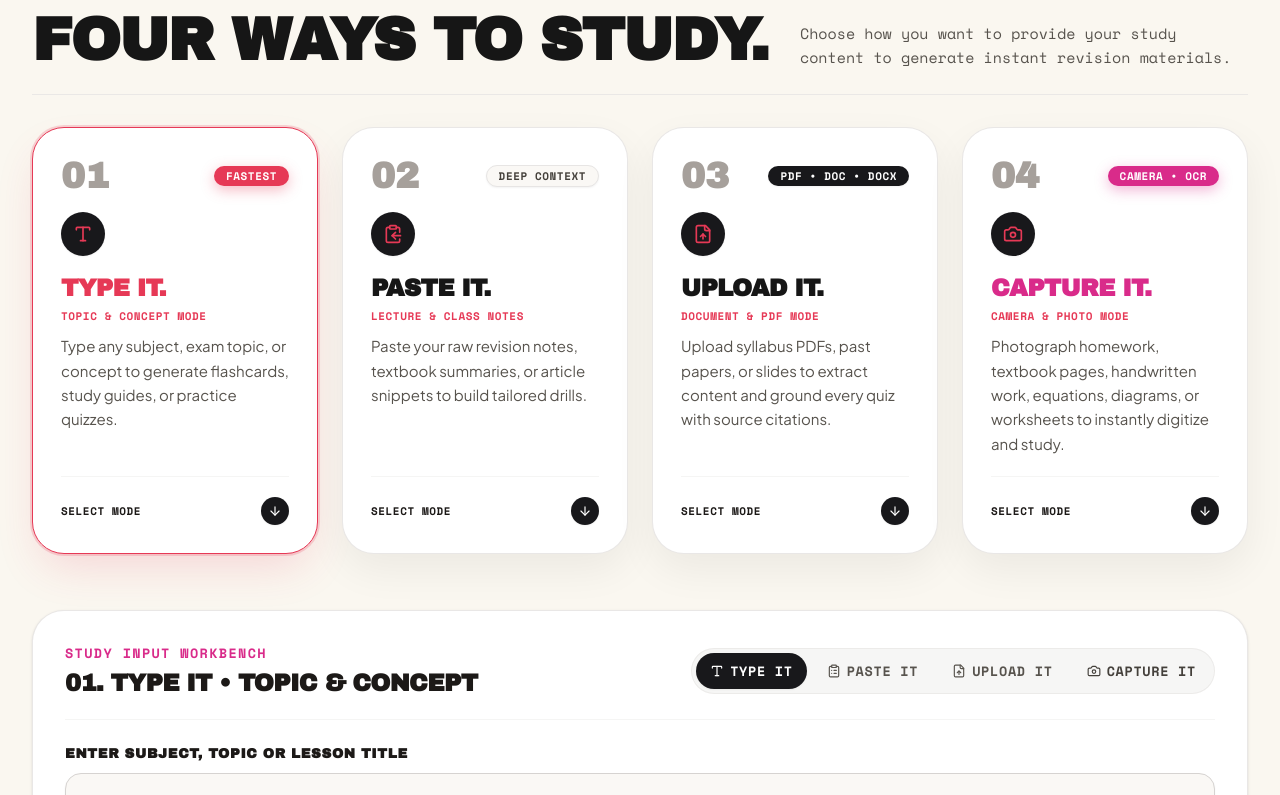
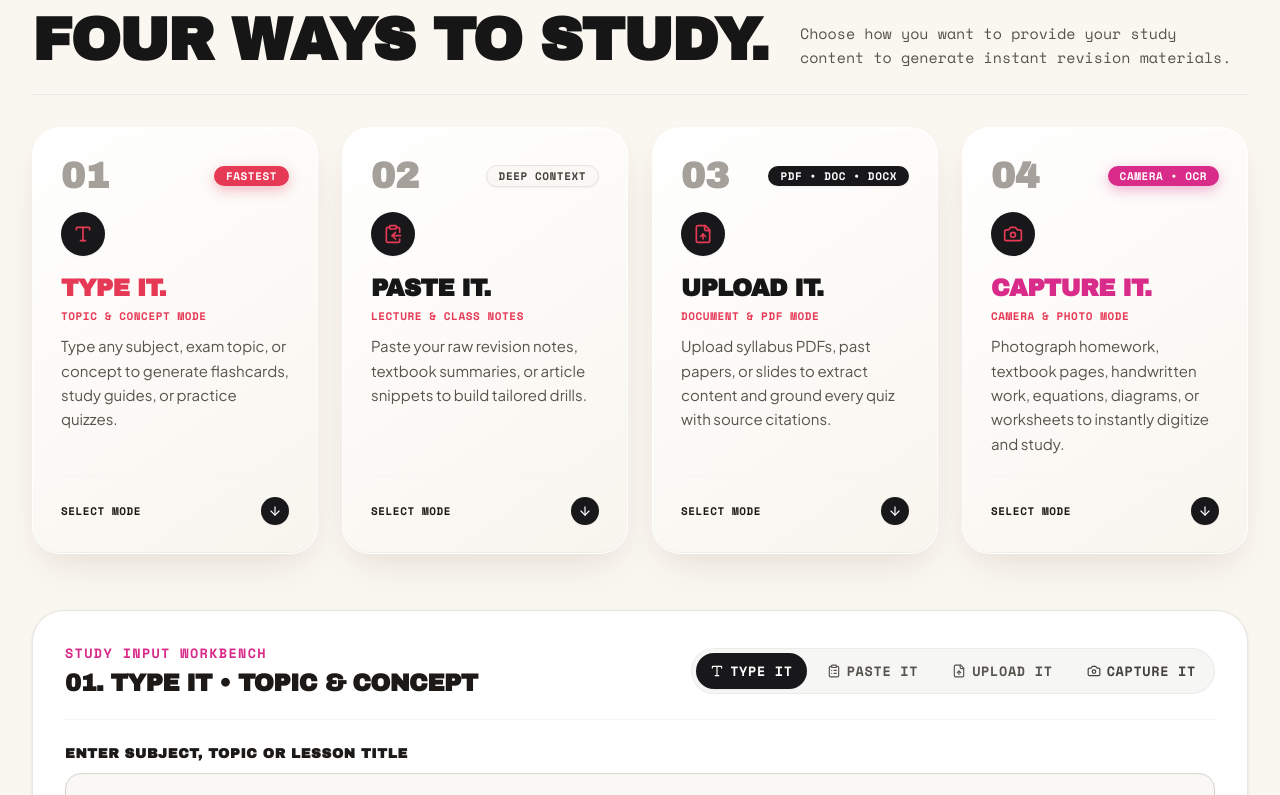
Before and after one commit to alutacreatives-byte/proudly-afrikan-school-V2, a React (Vite) app: page / in a window 1280 px wide. Shown: the part 885-1680 px from the top of the page. Built offline with nearby package versions, Linux system fonts and the light colour scheme; a web font is replaced by a local one.

Commit message:
feat: add 3D design system and UI components
Implement centralized 3D card styling and a radial background gradient to enhance visual depth across Study and Build sections.

```diff
--- a/src/index.css
+++ b/src/index.css
@@ -45,8 +45,10 @@
   }
   body {
     font-family: 'Plus Jakarta Sans', -apple-system, BlinkMacSystemFont, 'Segoe UI', Roboto, sans-serif;
-    background-color: #FAF7F0;
+    background: radial-gradient(circle at 50% 0%, #FFFFFF 0%, #FAF7F0 45%, #EFE8DA 100%);
+    background-attachment: fixed;
     color: #161616;
+    min-height: 100vh;
   }
   .font-display {
     font-family: 'Archivo Black', 'Cabinet Grotesk', 'Unbounded', 'Syne', -apple-system, BlinkMacSystemFont, sans-serif;
@@ -326,3 +328,64 @@
 ::-webkit-scrollbar-thumb:hover {
   background: #D92B8A;
 }
+
+/* =========================================================================
+   PREMIUM 3D EDUCATIONAL PLATFORM STYLES
+   ========================================================================= */
+.card-3d-elevated {
+  background: linear-gradient(145deg, #FFFFFF 0%, #F8F5EE 100%);
+  border: 1px solid rgba(255, 255, 255, 0.9);
+  box-shadow: 0 20px 45px -10px rgba(0, 0, 0, 0.08),
+              0 10px 20px -5px rgba(230, 57, 86, 0.04),
+              inset 0 1px 0 rgba(255, 255, 255, 1),
+              inset 0 -1px 0 rgba(0, 0, 0, 0.04);
+  border-radius: 1.75rem;
+  transition: all 0.25s cubic-bezier(0.16, 1, 0.3, 1);
+}
+.card-3d-elevated:hover {
+  transform: translateY(-3px);
+  box-shadow: 0 28px 60px -12px rgba(0, 0, 0, 0.12),
+              0 14px 25px -6px rgba(230, 57, 86, 0.08),
+              inset 0 1px 0 rgba(255, 255, 255, 1);
+}
+
+.btn-3d-tactile {
+  background: linear-gradient(135deg, #E63956 0%, #C82A45 100%);
+  color: #FFFFFF;
+  box-shadow: 0 10px 25px -5px rgba(230, 57, 86, 0.45),
+              inset 0 1px 0 rgba(255, 255, 255, 0.35),
+              inset 0 -2px 0 rgba(0, 0, 0, 0.2);
+  border-radius: 1rem;
+  transition: all 0.2s cubic-bezier(0.16, 1, 0.3, 1);
+}
+.btn-3d-tactile:hover {
+  transform: translateY(-2px);
+  box-shadow: 0 16px 32px -5px rgba(230, 57, 86, 0.55),
+              inset 0 1px 0 rgba(255, 255, 255, 0.45);
+}
+.btn-3d-tactile:active {
+  transform: translateY(1px);
+  box-shadow: 0 4px 12px rgba(230, 57, 86, 0.35),
+              inset 0 2px 4px rgba(0, 0, 0, 0.25);
+}
+
+.btn-3d-secondary {
+  background: linear-gradient(135deg, #FFFFFF 0%, #F4EFE6 100%);
+  color: #161616;
+  border: 1px solid rgba(22, 22, 22, 0.12);
+  box-shadow: 0 8px 20px -4px rgba(0, 0, 0, 0.06),
+              inset 0 1px 0 rgba(255, 255, 255, 0.9);
+  border-radius: 1rem;
+  transition: all 0.2s cubic-bezier(0.16, 1, 0.3, 1);
+}
+.btn-3d-secondary:hover {
+  transform: translateY(-2px);
+  box-shadow: 0 12px 25px -5px rgba(0, 0, 0, 0.1),
+              inset 0 1px 0 rgba(255, 255, 255, 1);
+  background: linear-gradient(135deg, #FFFFFF 0%, #EFE8DC 100%);
+}
+.btn-3d-secondary:active {
+  transform: translateY(1px);
+  box-shadow: 0 4px 10px rgba(0, 0, 0, 0.05),
+              inset 0 2px 3px rgba(0, 0, 0, 0.1);
+}
--- a/src/study/components/StudyGeneratorsSection.tsx
+++ b/src/study/components/StudyGeneratorsSection.tsx
@@ -108,7 +108,7 @@ export const StudyGeneratorsSection: React.FC<StudyGeneratorsSectionProps> = ({
             <div
               key={gen.id}
               onClick={() => onSelectTool(gen.id)}
-              className="rounded-[2rem] bg-white border border-stone-200/90 shadow-[0_10px_30px_rgba(0,0,0,0.05)] hover:shadow-[0_18px_40px_rgba(230,57,86,0.12)] hover:border-[#E63956]/40 transition-all p-6 flex flex-col justify-between cursor-pointer group"
+              className="card-3d-elevated p-6 flex flex-col justify-between cursor-pointer group"
             >
               <div>
                 <div className="flex items-center justify-between mb-2">
--- a/src/study/components/StudyThreeWaysSection.tsx
+++ b/src/study/components/StudyThreeWaysSection.tsx
@@ -95,10 +95,10 @@ export const StudyThreeWaysSection: React.FC<StudyThreeWaysSectionProps> = ({
               <div
                 key={card.id}
                 onClick={() => handleCardClick(card.id)}
-                className={`bg-white rounded-[2rem] border transition-all p-6 sm:p-7 flex flex-col justify-between cursor-pointer group ${
+                className={`card-3d-elevated p-6 sm:p-7 flex flex-col justify-between cursor-pointer group ${
                   isSelected
-                    ? 'border-[#E63956] shadow-[0_20px_45px_-10px_rgba(230,57,86,0.18)] ring-2 ring-[#E63956]/20'
-                    : 'border-stone-200/90 shadow-[0_16px_40px_rgba(0,0,0,0.06)] hover:shadow-[0_24px_50px_rgba(230,57,86,0.14)] hover:-translate-y-1 hover:border-[#E63956]/40'
+                    ? 'border-2 border-[#E63956] ring-2 ring-[#E63956]/20'
+                    : 'hover:border-[#E63956]/40'
                 }`}
               >
                 <div>
```
Also changed, not shown: src/build/components/AllGeneratorsSection.tsx, src/build/components/BuildHero.tsx.
